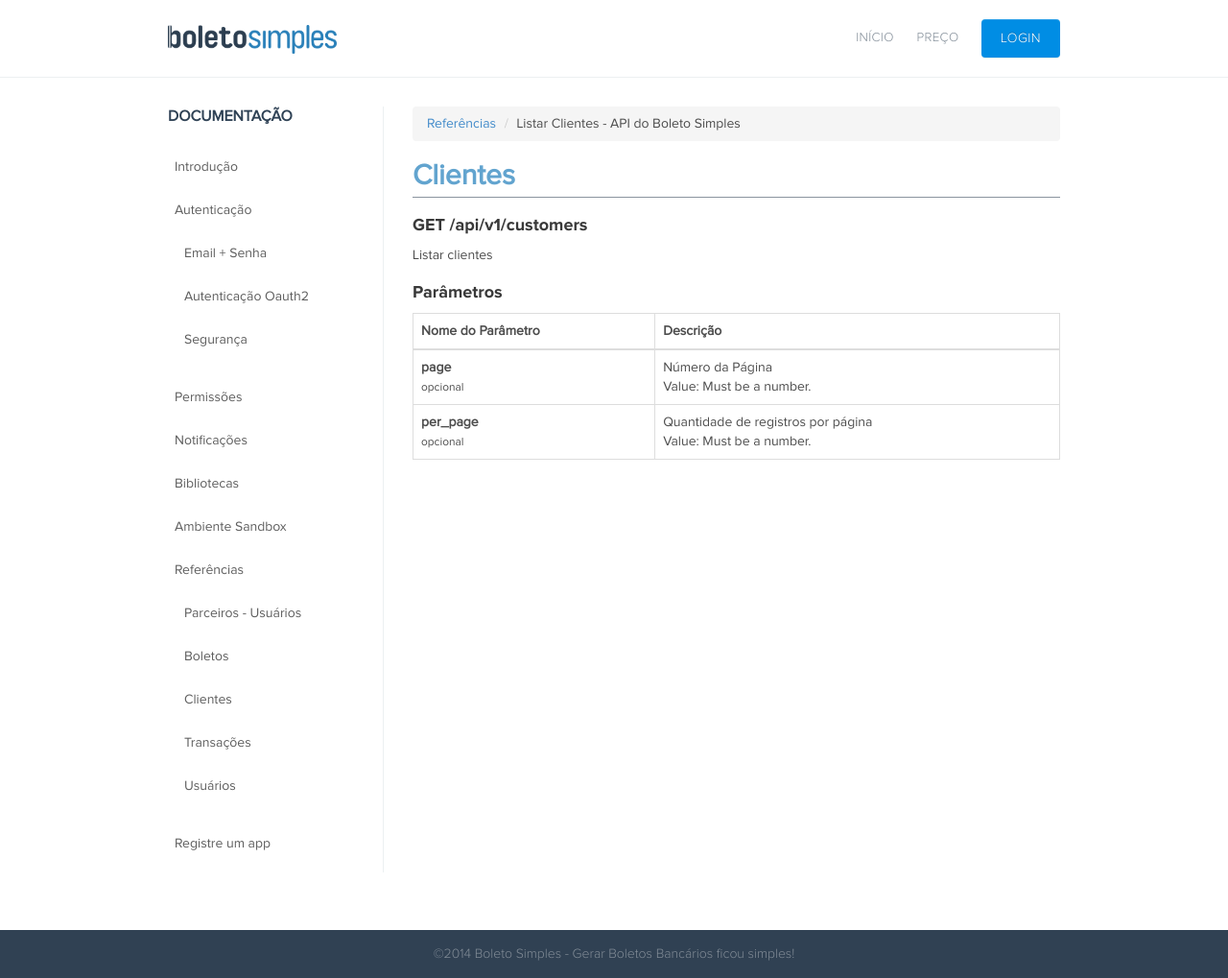
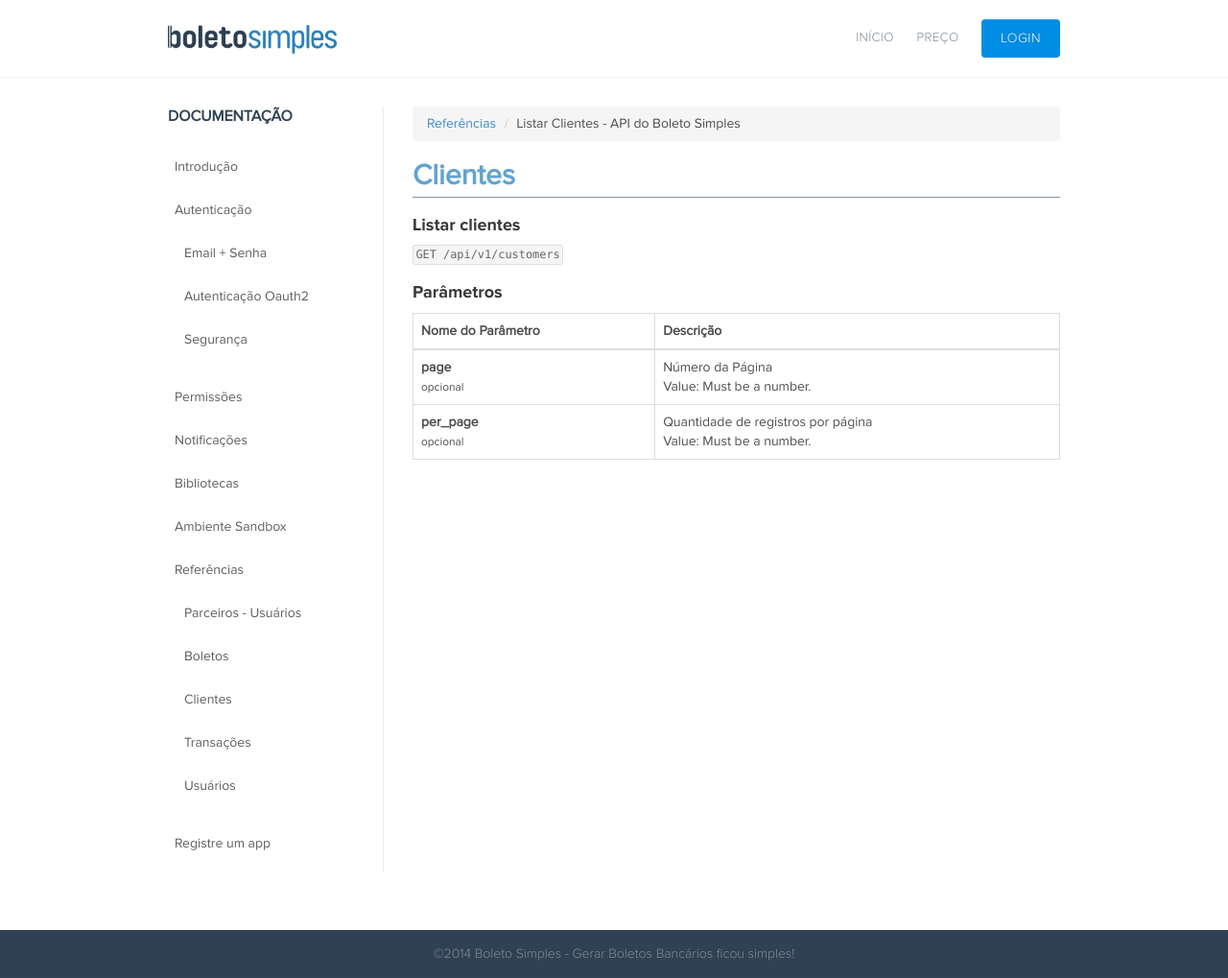
Before and after one commit to BoletoSimples/boletosimples-docs, a Jekyll site: the page built from reference/v1/customers/index.md, in a window 1280 px wide. Shown: the whole page at 96% size. Built offline with Jekyll 4.4.1, drawn with Linux system fonts in a browser that asks for light colours.

```diff
--- a/reference/v1/customers/index.md
+++ b/reference/v1/customers/index.md
@@ -6,8 +6,8 @@ en: /en/references
 
 ## Clientes
 
-### GET /api/v1/customers
-Listar clientes
+### Listar clientes
+<code>GET /api/v1/customers</code>
 
 ### Parâmetros
 
```
